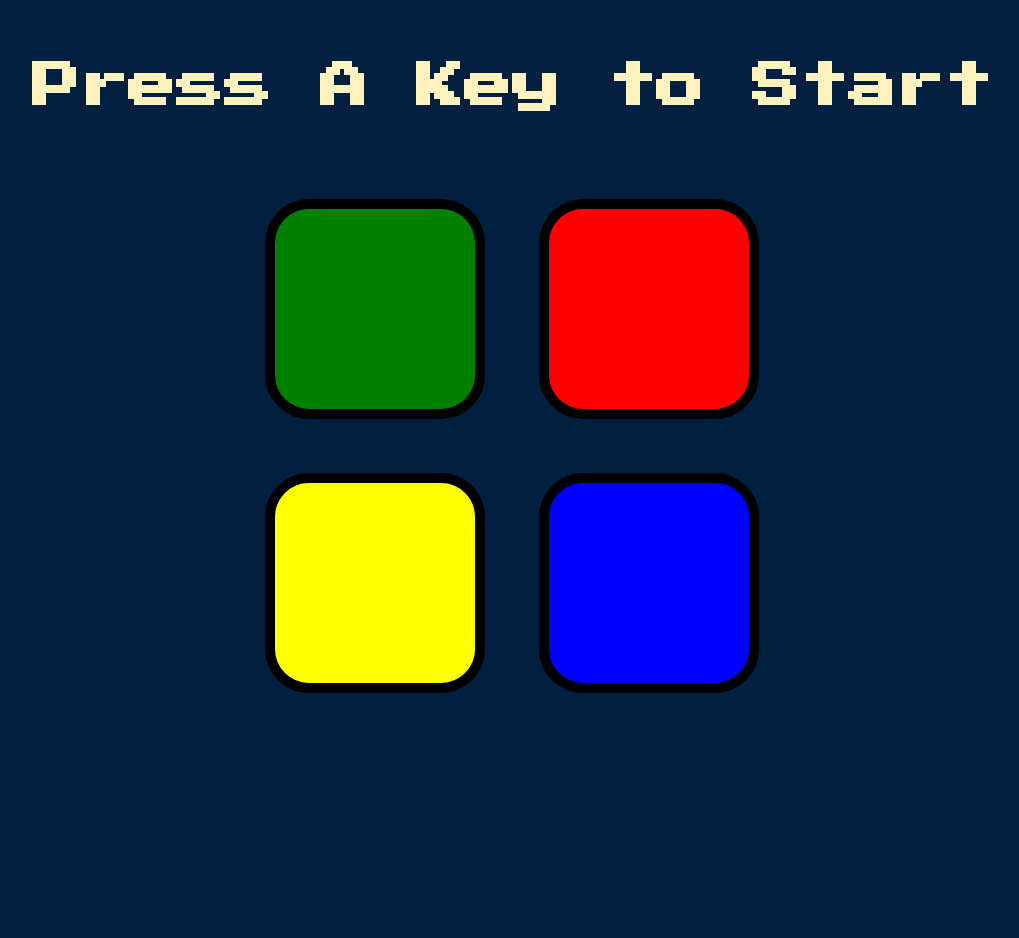
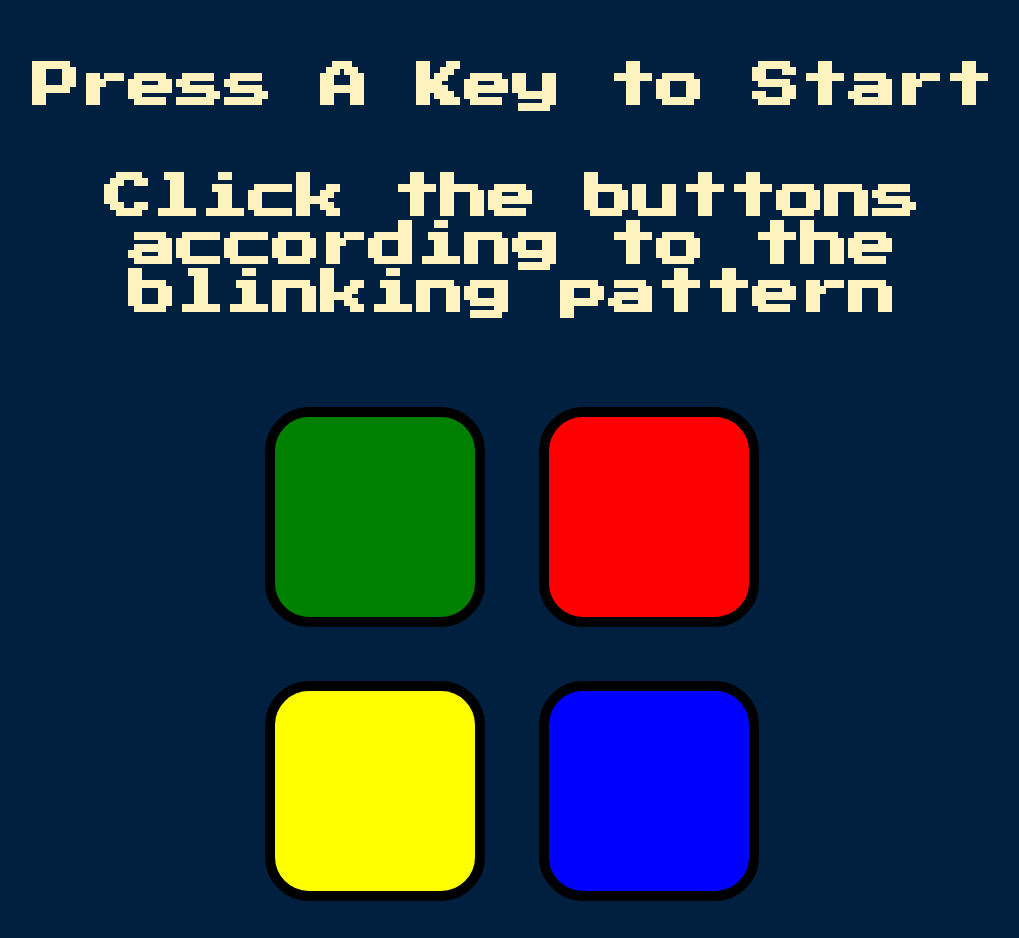
Before and after one commit to Thomasm18/SimonGame, a plain HTML site: page index.html in a window 1280 px wide. Shown: the whole page, without its empty margins (128-1147 px from the left). Before the commit the page ends 800 px from the top, so only its background shows below. Drawn offline with nearby package versions, Linux system fonts and the light colour scheme.

Commit message:
Added more instructions

```diff
--- a/index.html
+++ b/index.html
@@ -10,6 +10,7 @@
 
 <body>
   <h1 id="level-title">Press A Key to Start</h1>
+  <h2 id="level-title">Click the buttons according to the blinking pattern </h2>
   <div class="container">
     <div lass="row">
 
```
